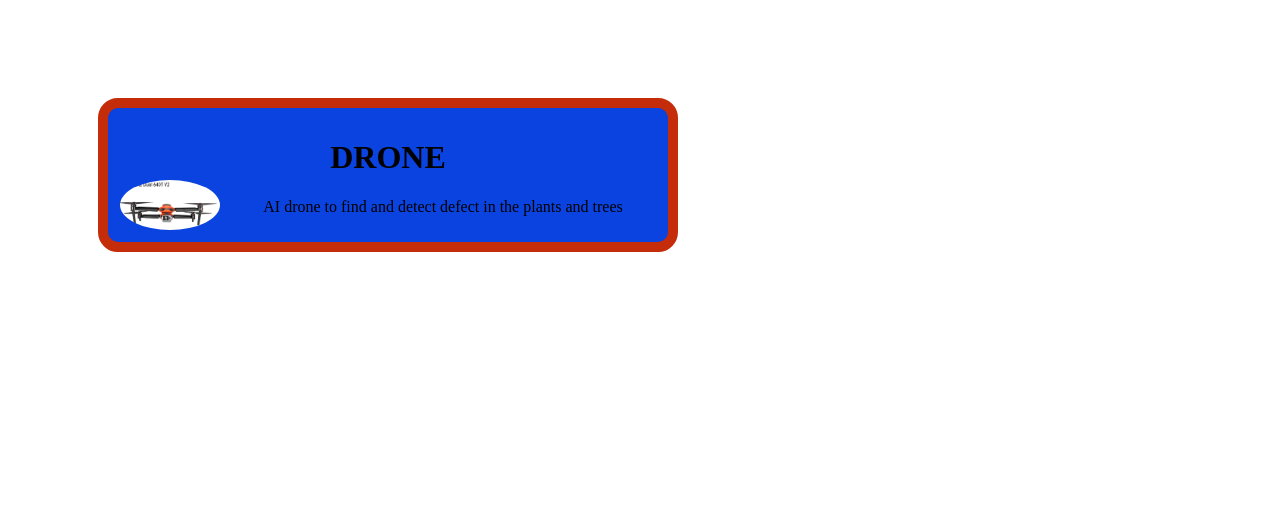
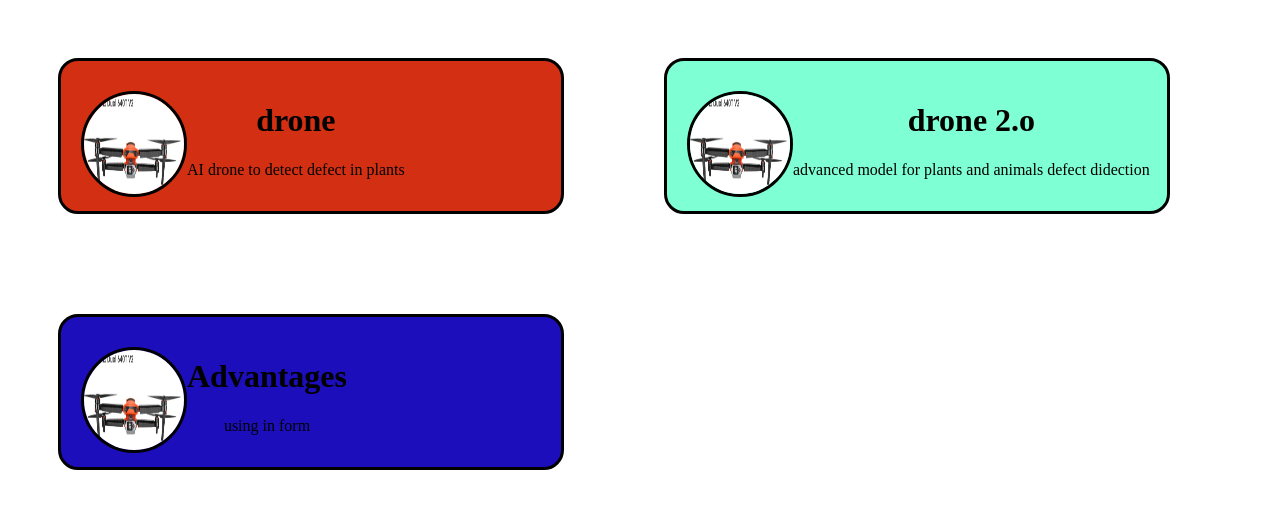
Before and after one commit to Shyaam27/vac, a plain HTML site: page index.html in a window 1280 px wide. Drawn offline with Linux system fonts and the light colour scheme.

Commit message:
index.html

```diff
--- a/index.html
+++ b/index.html
@@ -2,49 +2,78 @@
 <html lang="en">
 <head>
     <meta charset="UTF-8">
+     <!-- viewport scaling size acc to screen -->
     <meta name="viewport" content="width=device-width, initial-scale=1.0">
-    <title>drone</title>
+    <title>Document</title>
 </head>
 <body>
-    <div class="f">
+  <div class="t">
     <div class="a">
-    <h1>DRONE</h1>
-    <p>
-        AI drone to find and detect defect in the plants and trees
-    </p>
+        <div class="s">
+           <img  src="drone.png" alt=""  width="100px" height="100px">
         </div>
-<div>
-    <img src="drone.png" alt="img" style="width: 100px; height: 50px;">
+        <div class="c" style=" position: relative;">
+            <h1>drone</h1>
+            <p>AI drone to detect defect in plants</p>
         </div>
+
+    </div>
+    <div class="a" style="background-color: aquamarine;">
+        <div class="s">
+           <img  src="drone.png" alt=""  width="100px" height="100px">
+        </div>
+        <div class="c" style=" position: relative;">
+            <h1>drone 2.o</h1>
+            <p> advanced model for plants and animals defect didection</p>
+        </div>
+
+    </div>
+    <div class="a" style="background-color: rgb(28, 14, 186)">
+        <div class="s">
+           <img  src="drone.png" alt=""  width="100px" height="100px">
+        </div>
+        <div class="c" style=" position: relative;">
+            <h1>Advantages</h1>
+            <p>using in form</p>
+        </div>
+
+    </div>
+
+
+
+</div>
+
+</body>
 <style>
-        .f{
+    .t{
         display: flex;
         flex-direction: row;
+        flex-wrap:wrap
     }
     .a{
-        width: 540px;
-        margin: 90px;
-        position: relative;
-        background-color: rgb(10, 67, 223);
+
+        width:500px;
+        height:150px;
+        margin: 50px;
         border-radius: 20px;
-        padding: 10px;
         text-align: center;
-        border: 10px solid rgb(197, 44, 10);
+       border: 3px solid ;
+       display: flex;
+        background-color: rgb(211, 47, 18);
+    }
+   img{
+        border-radius: 100%;
+
+        position:relative;
+        top:30px;
+      left: 20px;
+      border:3px solid;
+
 
     }
-      img{
-        width:100px;
-        height: 100px;
-        border-radius: 100%;
-        position: absolute;
-        top: 180px;
-        left: 120px;
-      }
-      p{
+    .c{left:20px;
 
-        margin-left: 110px;
-
+       top:20px;
     }
 </style>
-</body>
 </html>
```
Lines whose indentation alone changed are shown as unchanged.
